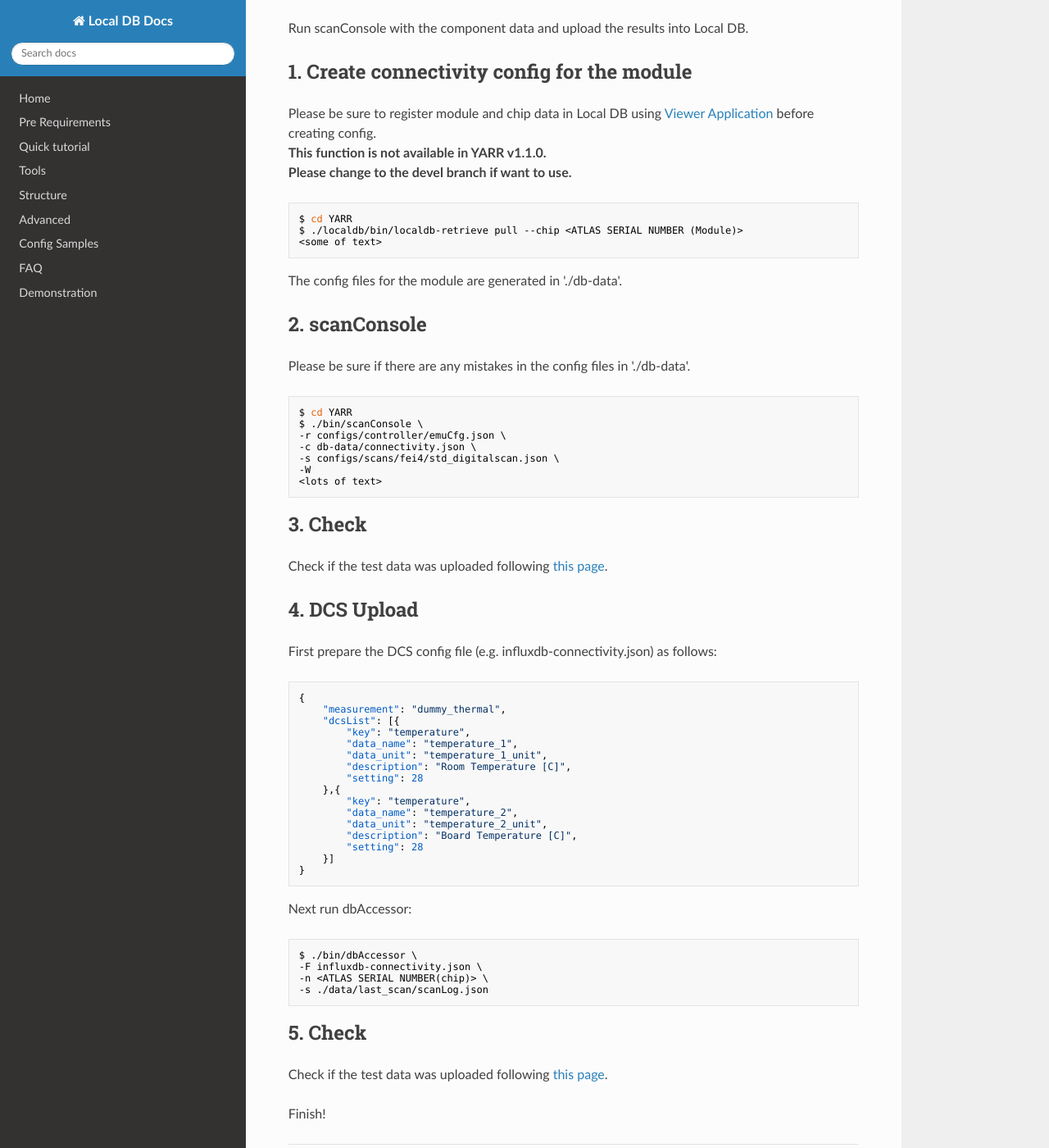
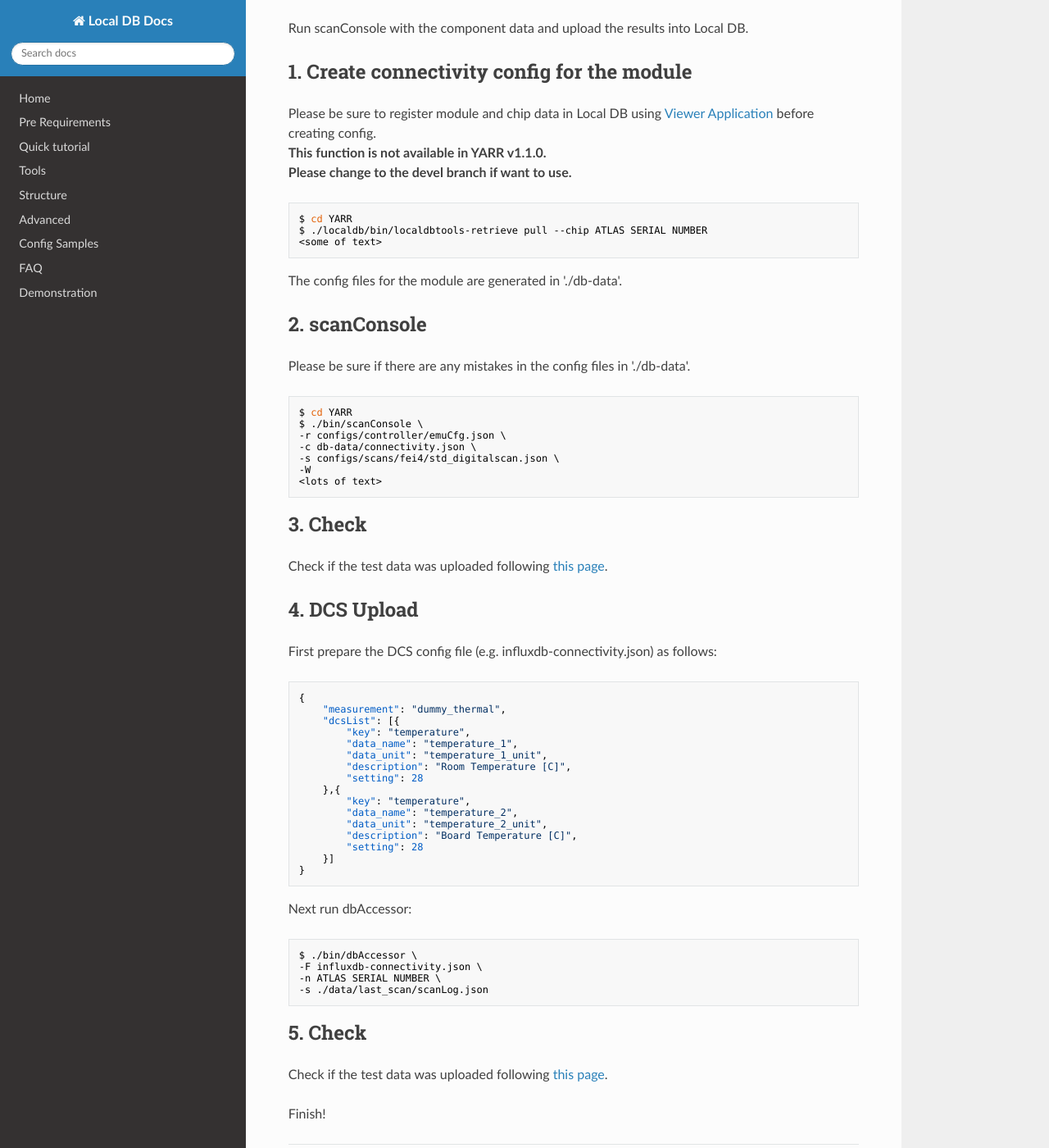
Before and after one commit to jlab-hep/localdb-docs, an MkDocs documentation site: the page built from docs/database_demonstration_scanconsole.md, in a window 1280 px wide and 1400 px high, scrolled down 193 px. Shown: the whole window at 82% size. Built offline with MkDocs 1.6.1, drawn with Linux system fonts in a browser that asks for light colours; nearby versions of some CDN libraries; old or Windows-style settings are respelled for this version of MkDocs.

Commit message:
modified demonstration docs

````diff
--- a/docs/database_demonstration_scanconsole.md
+++ b/docs/database_demonstration_scanconsole.md
@@ -12,7 +12,7 @@ Please be sure to register module and chip data in Local DB using [Viewer Applic
 
 ```bash
 $ cd YARR
-$ ./localdb/bin/localdb-retrieve pull --chip <ATLAS SERIAL NUMBER (Module)>
+$ ./localdb/bin/localdbtools-retrieve pull --chip ATLAS SERIAL NUMBER
 <some of text>
 ```
 
@@ -64,7 +64,7 @@ Next run dbAccessor:
 ```bash
 $ ./bin/dbAccessor \
 -F influxdb-connectivity.json \
--n <ATLAS SERIAL NUMBER(chip)> \
+-n ATLAS SERIAL NUMBER \
 -s ./data/last_scan/scanLog.json
 ```
 
````
Also changed, not shown: docs/database_demonstration_download_itkpd.md (+2 -2 lines), docs/database_demonstration_flow.md (+1 -1 lines), docs/database_demonstration_register_itkpd.md (+1 -0 lines), docs/database_demonstration_setup_mac.md (+2 -0 lines).
